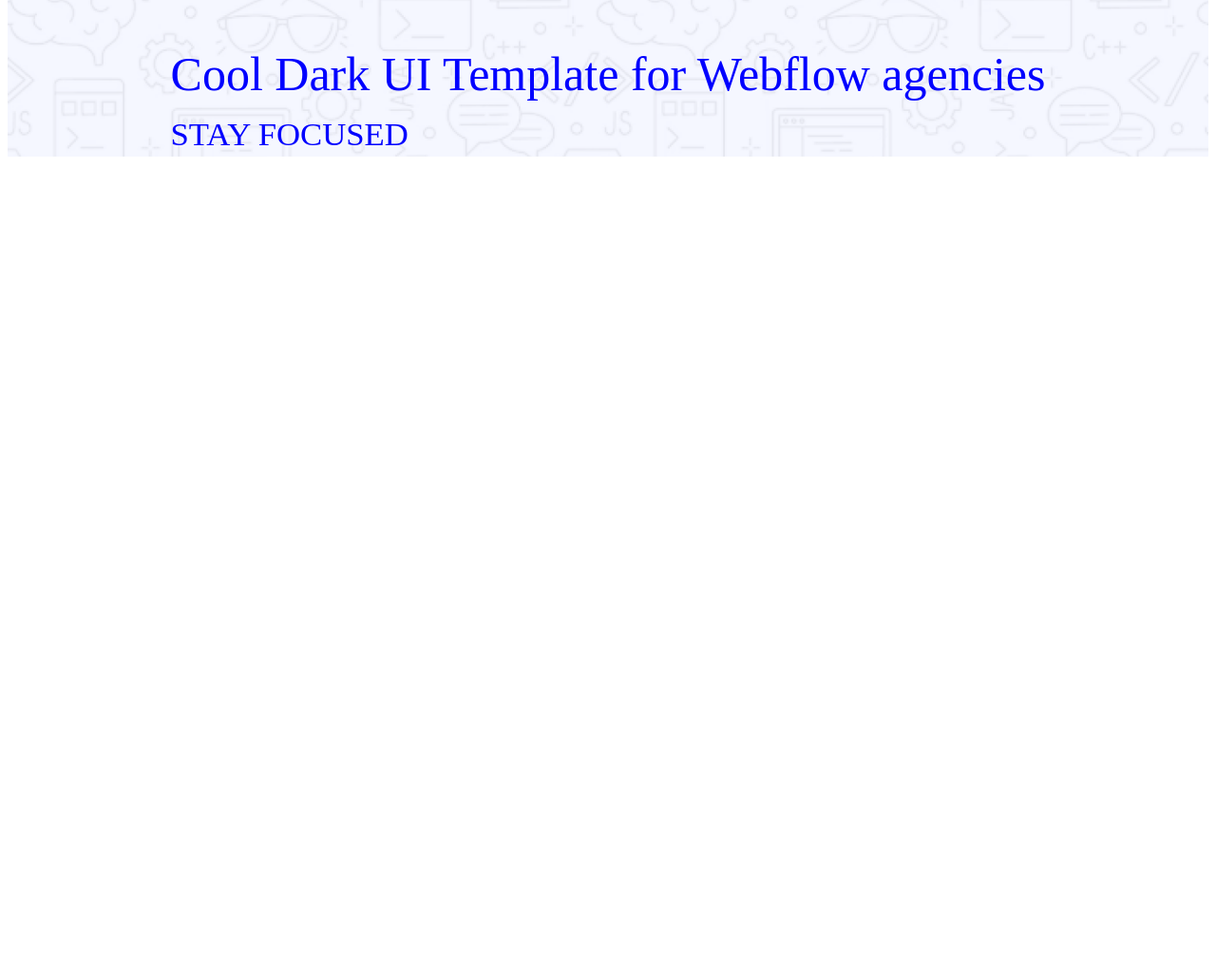
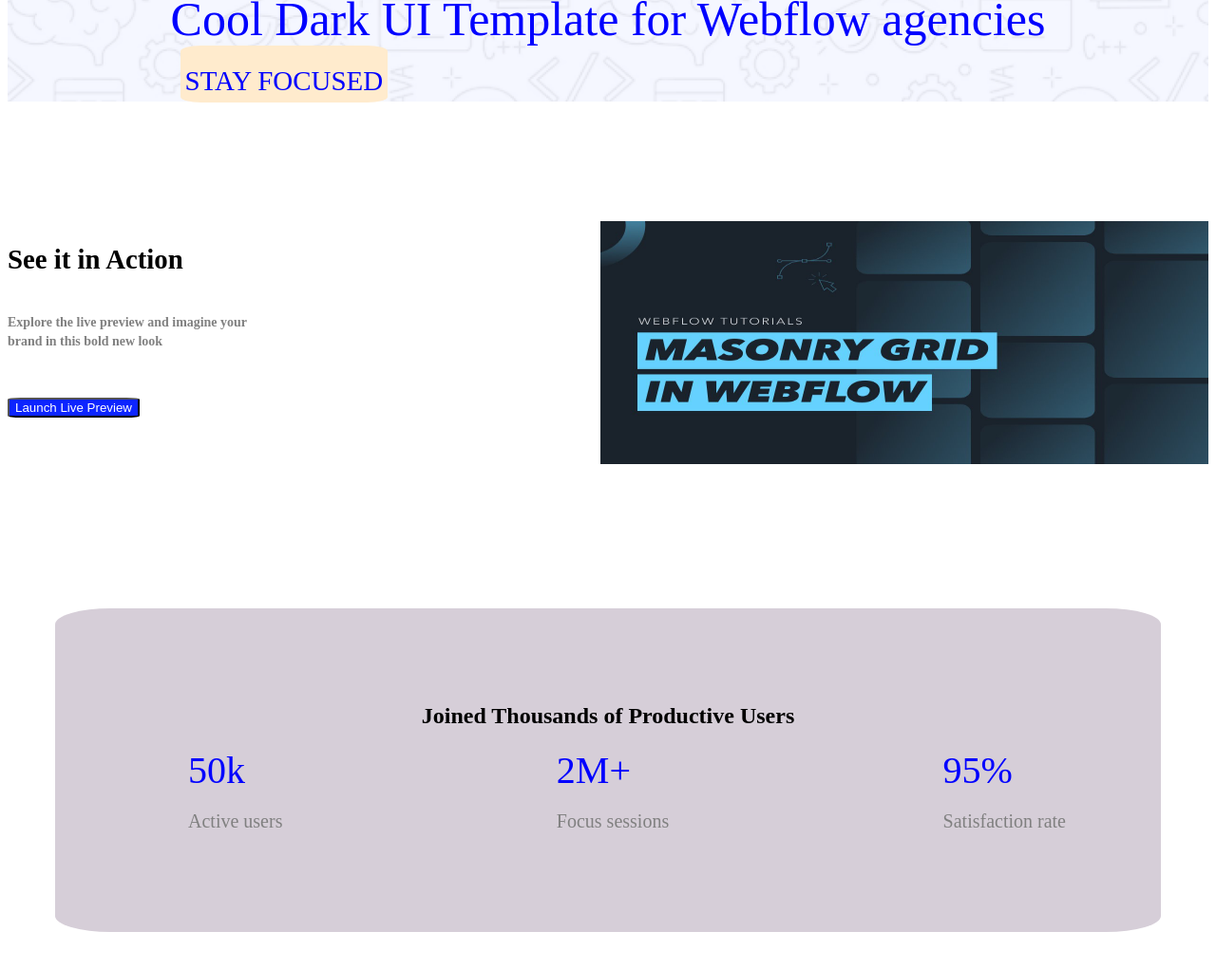
Before and after one commit to nahid-mia/new-web, a plain HTML site: page main.html in a window 1280 px wide. Shown: the part 329-1350 px from the top of the page at 95% size. Before the commit the page ends 800 px from the top, so only its background shows below. Drawn offline with Linux system fonts and the light colour scheme.

Commit message:
second page shesh

```diff
--- a/main.html
+++ b/main.html
@@ -12,8 +12,20 @@
         <button class="choto">Sign Up</button>
     </header></body>
     <section class="first">
-        <div id="page"><br><br><br><br><br><br>Cool Dark UI Template for Webflow agencies<br><span id="page_end"><small><small>STAY FOCUSED</small></small></span></div>
+        <div id="page"><br><br><br><br><br>Cool Dark UI Template for Webflow agencies<br><span id="page_end"><small><small><small>STAY FOCUSED</small></small></small></span></div>
+    </section><br><br><br><br><br><br><br>
 
+    <section class="second">
+        <h1>See it in Action<span id="gray"><h6><small>Explore the live preview and imagine your <br> brand in this bold new look</small></h6></span><button class="choto">Launch Live Preview</button></h1>
+        <img src="Assets/webpage second.jpg" alt="SO! sorry,,," id="second_photo">
+    </section><br><br><br><br>
+
+    <section class="boxy">
+        <h2 id="third">Joined Thousands of Productive Users</h2>
+        <ul class="numbers" >
+            <li>50k<br><span class="box_last">Active users</span></li>
+            <li>2M+<br><span class="box_last">Focus sessions</span></li>
+            <li>95%<br><span class="box_last">Satisfaction rate</span></li>
     </section>
 
 
--- a/styles.css
+++ b/styles.css
@@ -9,6 +9,7 @@
 .choto{
     color: white;
     background-color: rgba(0, 26, 255, 0.952);
+    border-radius: 10%;
 }
 
 .first{
@@ -22,4 +23,56 @@
 #page_end{
     text-shadow: 5px cadetblue;
     text-align: center;
+    border: 50px;
+    background-color: blanchedalmond;
+    margin: 10px;
+    border-radius: 10%;
+    padding: 2px 5px;
 }
+
+#gray{
+    font-size: 25px;
+    color: gray;
+}
+
+.second{
+    display: flex;
+    justify-content: space-between;
+    font-size: larger;
+
+}
+
+#second_photo{
+    width: 50vw;
+    height: 20vw;
+}
+
+.boxy{
+    border: 80px 50px;
+    background-color: rgb(214, 206, 216);
+    margin: 80px 50px;
+    border-radius: 5%;
+    padding: 80px;
+}
+
+#third{
+    text-align: center;
+}
+
+.numbers{
+    font-size: 40px;
+    display: flex;
+    justify-content: space-between;
+    margin: 20px;
+    color: blue;
+}
+
+.numbers li{
+    list-style: none;
+}
+
+.box_last{
+    text-align: left;
+    font-size: 20px;
+    color: gray;
+}
```
Also changed, not shown: Assets/webpage second.jpg (added).
